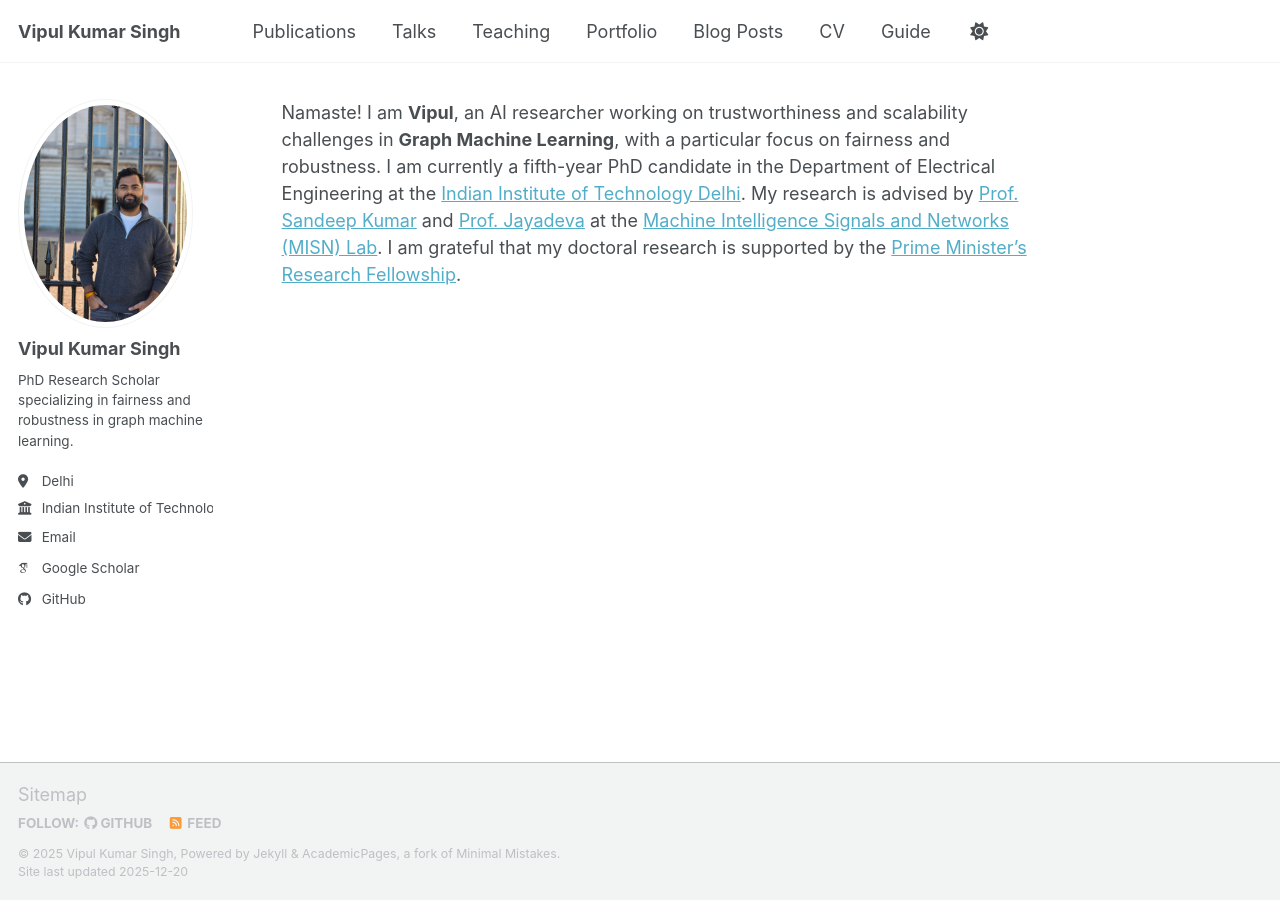
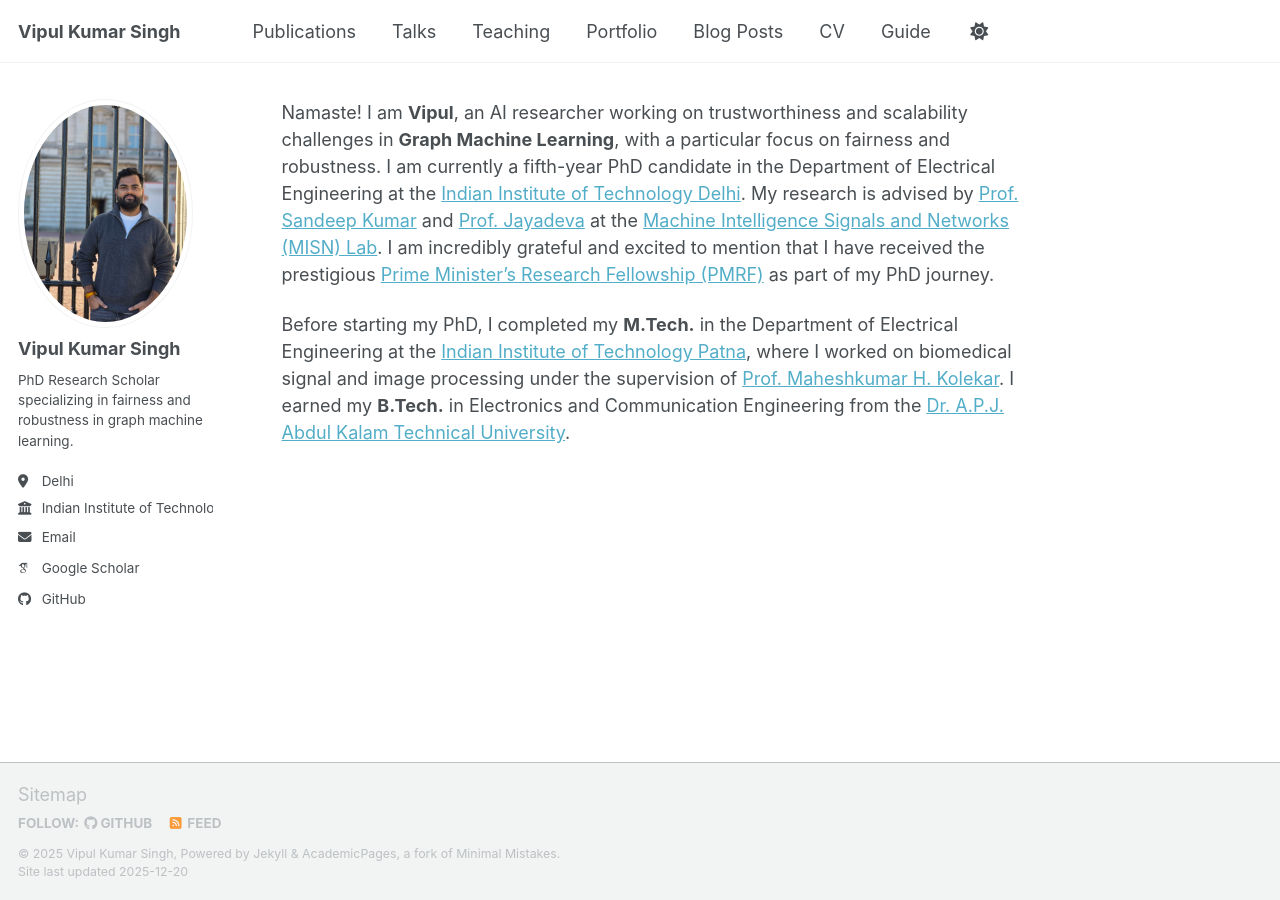
Before and after one commit to shashivipul/shashivipul.github.io, a Jekyll site: the page built from _pages/about.md, in a window 1280 px wide. Built offline with Jekyll 4.4.1, drawn with Linux system fonts in a browser that asks for light colours; some web fonts are replaced; a script bundle is joined from its source files by our own code; library files that are not in the unit come from our copies.

Commit message:
Update about.md

```diff
--- a/_pages/about.md
+++ b/_pages/about.md
@@ -7,4 +7,6 @@ redirect_from:
   - /about.html
 ---
 
-Namaste! I am **Vipul**, an AI researcher working on trustworthiness and scalability challenges in **Graph Machine Learning**, with a particular focus on fairness and robustness. I am currently a fifth-year PhD candidate in the Department of Electrical Engineering at the [Indian Institute of Technology Delhi](https://home.iitd.ac.in). My research is advised by [Prof. Sandeep Kumar](https://sites.google.com/view/sandeepkr/home) and [Prof. Jayadeva](https://web.iitd.ac.in/~jayadeva/) at the [Machine Intelligence Signals and Networks (MISN) Lab](https://misn.iitd.ac.in). I am grateful that my doctoral research is supported by the [Prime Minister’s Research Fellowship](https://www.pmrf.in).
+Namaste! I am **Vipul**, an AI researcher working on trustworthiness and scalability challenges in **Graph Machine Learning**, with a particular focus on fairness and robustness. I am currently a fifth-year PhD candidate in the Department of Electrical Engineering at the [Indian Institute of Technology Delhi](https://home.iitd.ac.in). My research is advised by [Prof. Sandeep Kumar](https://sites.google.com/view/sandeepkr/home) and [Prof. Jayadeva](https://web.iitd.ac.in/~jayadeva/) at the [Machine Intelligence Signals and Networks (MISN) Lab](https://misn.iitd.ac.in). I am incredibly grateful and excited to mention that I have received the prestigious [Prime Minister’s Research Fellowship (PMRF)](https://www.pmrf.in) as part of my PhD journey.
+
+Before starting my PhD, I completed my **M.Tech.** in the Department of Electrical Engineering at the [Indian Institute of Technology Patna](https://www.iitp.ac.in), where I worked on biomedical signal and image processing under the supervision of [Prof. Maheshkumar H. Kolekar](https://www.iitp.ac.in/~mahesh/). I earned my **B.Tech.** in Electronics and Communication Engineering from the [Dr. A.P.J. Abdul Kalam Technical University](https://aktu.ac.in).
```
